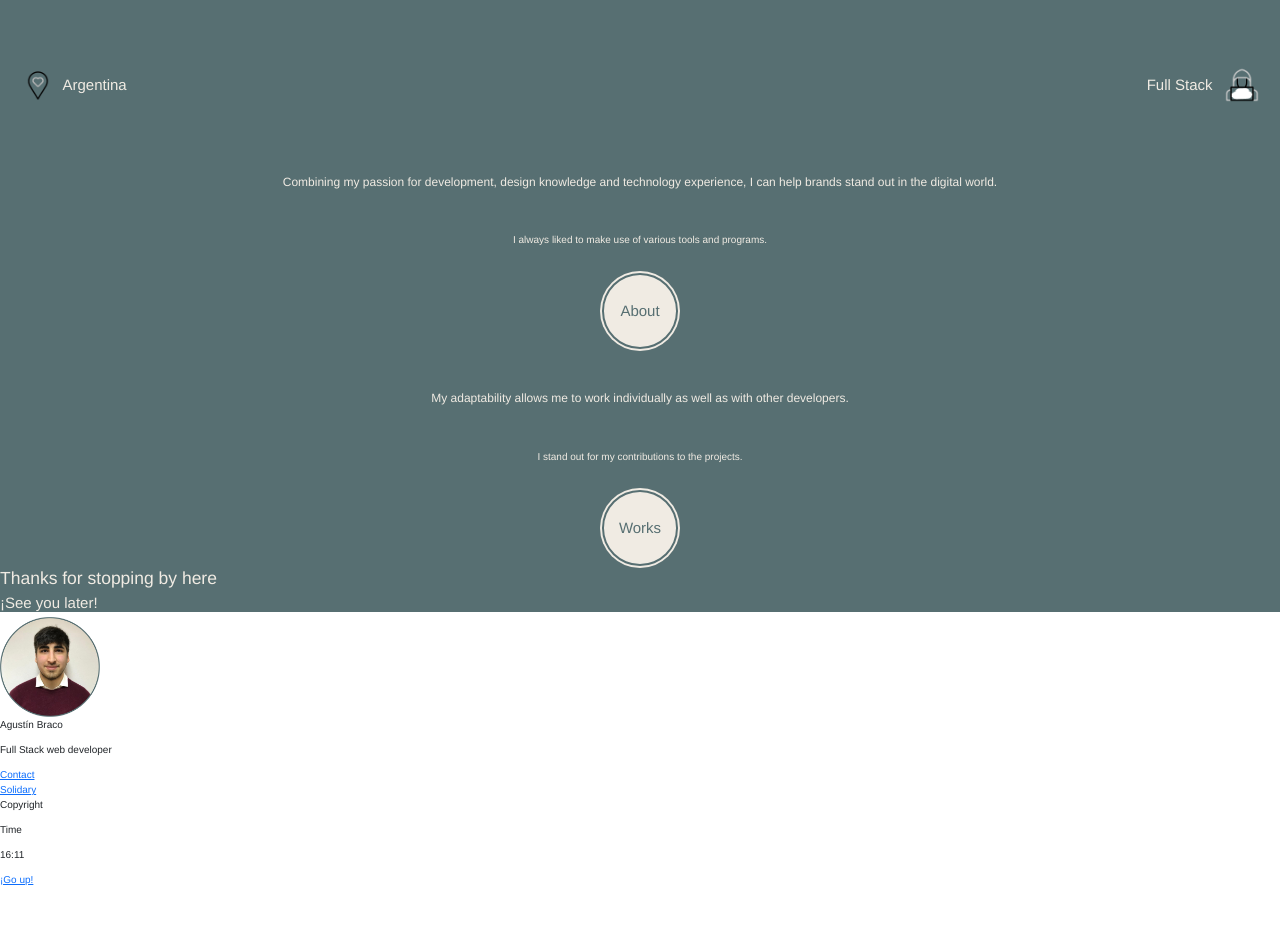
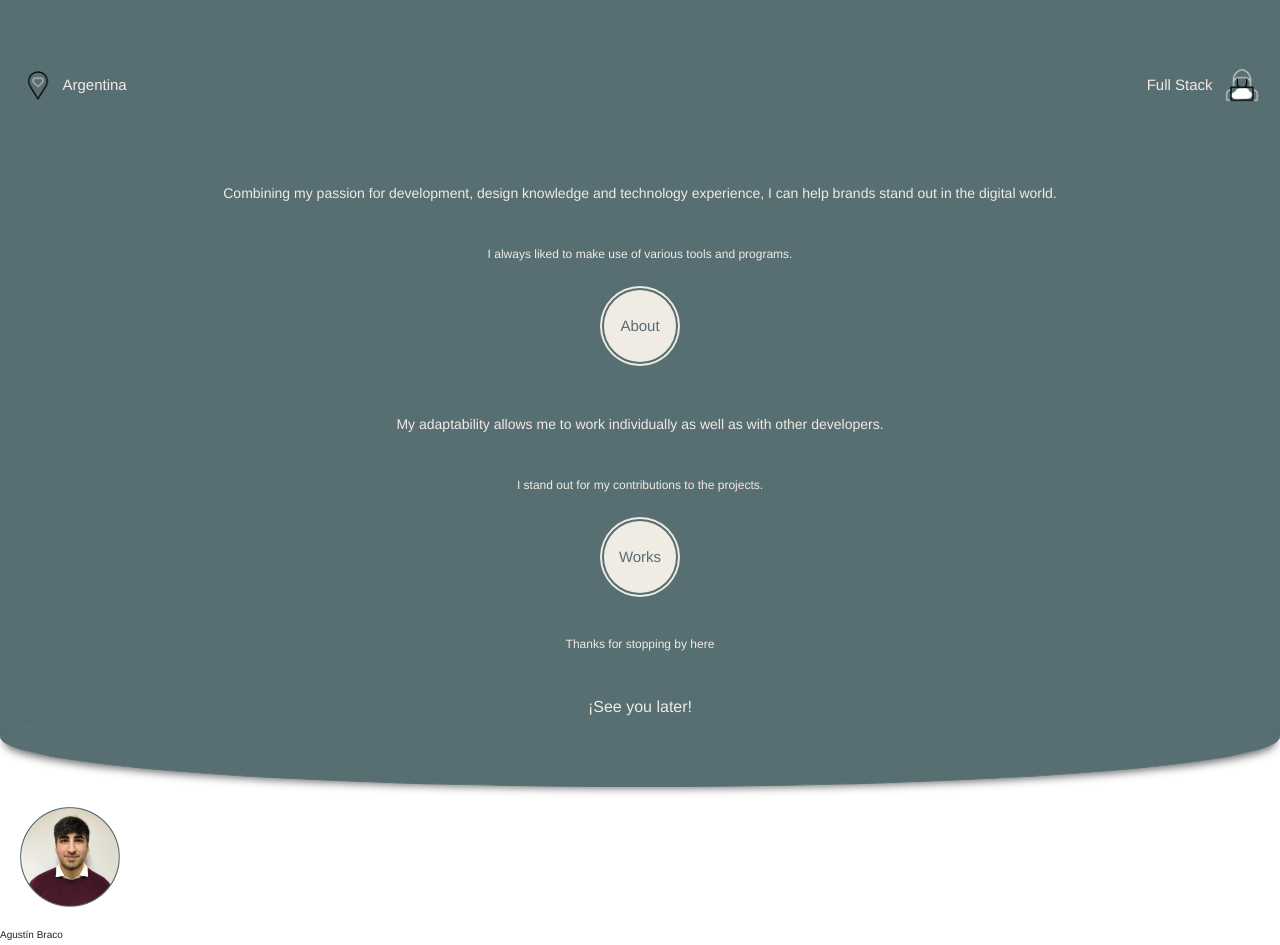
Before and after one commit to AgustinBraco/studying-web-development, a plain HTML site: page index.html in a window 1280 px wide. Shown: the part 660-1605 px from the top of the page. Before the commit the page ends 1547 px from the top, so only its background shows below. Drawn offline with nearby package versions, Linux system fonts and the light colour scheme.

Commit message:
new-project-4

```diff
--- a/index.html
+++ b/index.html
@@ -118,14 +118,14 @@
         <!-- Pre-footer -->
         <section class="bgGreen textGrey">
 
-            <h3>Thanks for stopping by here</h3>
+            <h3 class="h3Index">Thanks for stopping by here</h3>
 
-            <h4>¡See you later!</h4>
-
-            <!-- Round end -->
-            <div></div>
+            <h4 class="h4Index">¡See you later!</h4>
 
         </section>
+
+        <!-- Round end -->
+        <div class="roundEnd"></div>
 
     </main>
 
--- a/style.css
+++ b/style.css
@@ -126,15 +126,21 @@ option {
 
 /* Section-1 Index */
 .h2Index {
-    font-size: 1.2rem;
+    font-size: 1.4rem;
     text-align: center;
-    padding: 4rem 1rem 0rem 1rem;
+    padding: 5rem 1rem 0rem 1rem;
 }
 
 .h3Index {
-    font-size: 1rem;
+    font-size: 1.2rem;
     text-align: center;
     padding: 4rem 1rem 2rem 1rem;
+}
+
+.h4Index {
+    font-size: 1.6rem;
+    text-align: center;
+    padding: 2rem 1rem 2rem 1rem;
 }
 
 .circleContainer {
@@ -164,9 +170,41 @@ option {
 }
 
 
+/* Round end */
+
+/* OPTION 1 */
+.roundEnd {
+    width: 100%;
+    height: 10rem;
+    border: 0.1rem solid #576F72;
+    background: #576F72;
+    -moz-border-radius: 50%;
+    -webkit-border-radius: 50%;
+    border-radius: 50%;
+    margin-top: -5.4rem;
+
+    box-shadow: 0px 5px 9px -4px rgba(41,41,41,0.71);
+    -webkit-box-shadow: 0px 5px 9px -4px rgba(41,41,41,0.71);
+    -moz-box-shadow: 0px 5px 9px -4px rgba(41,41,41,0.71);
+}
+
+/* .roundEnd {
+    width: 100;
+    height: 50px;
+
+    border: 0.1rem solid #576F72;
+    background: #576F72;
+
+    -moz-border-radius: 0 0 100px 100px;
+    -webkit-border-radius: 0 0 100px 100px;
+    border-radius: 0 0 100px 100px;
+
+    margin-top: -0.5rem;
+} */
 
 
 /* FOOTER */
 .meRound {
-    max-width: 10rem;
+    padding: 2rem 0rem 2rem 2rem;
+    max-width: 12rem;
 }
```
